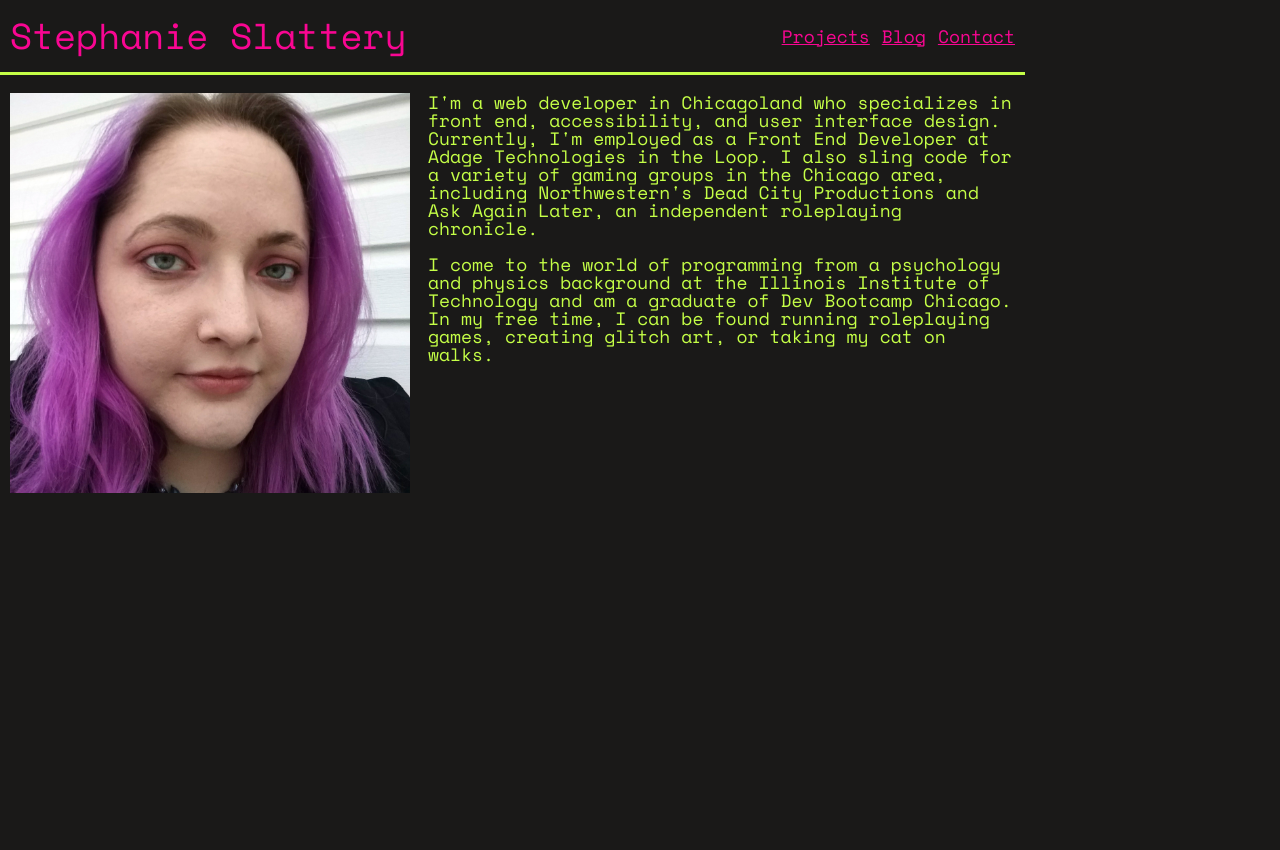
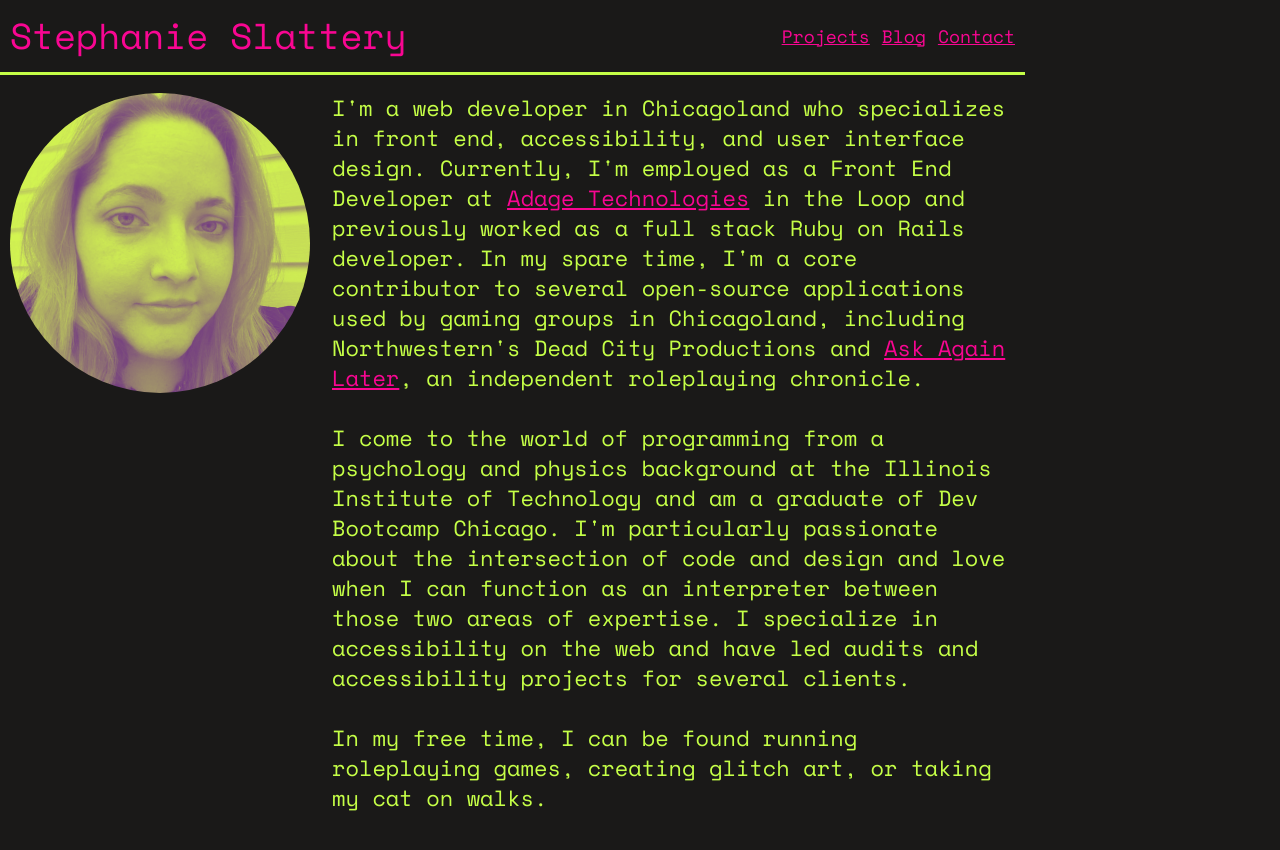
Before and after one commit to sublimemarch/personal-site, a Jekyll site: the page built from index.md, in a window 1280 px wide. Shown: the top 850 px of the page. Built offline with Jekyll 4.4.1, drawn with Linux system fonts in a browser that asks for light colours; nearby versions of some CDN libraries.

Commit message:
Update homepage

```diff
--- a/_layouts/default.html
+++ b/_layouts/default.html
@@ -8,6 +8,11 @@
     <link rel="stylesheet" href="/css/styles.css">
   </head>
   <body>
+    <svg class="defs-only">
+      <filter id="duochrome" color-interpolation-filters="sRGB" x="0" y="0" height="100%" width="100%">
+        <feColorMatrix id="matrix" type="matrix" values="0.3984375 0 0 0 0.42578125 0.76953125 0 0 0 0.1875 -0.19921875 0 0 0 0.515625 0 0 0 1 0"></feColorMatrix>
+      </filter>
+    </svg>
     <div class="wrapper">
       <header>
         <h1><a href="/">Stephanie Slattery</a></h1>
--- a/_sass/homepage.scss
+++ b/_sass/homepage.scss
@@ -1,3 +1,7 @@
+.defs-only {
+  display: none;
+}
+
 .homepage {
   display: flex;
   flex-direction: row;
@@ -6,13 +10,46 @@
     object-fit: cover;
     height: auto;
     width: auto;
-    max-width: 40%;
-    max-height: 400px;
+    -webkit-filter: url(#duochrome);
   }
 
   &-blurb {
-    width: 60%;
-    margin-left: 1em;
+    line-height: 30px;
+    font-size: 22px;
   }
 
 }
+
+@media (min-width: $small-width) {
+  .homepage {
+    img {
+      width: 35vw;
+      height: 35vw;
+      border-radius: 35vw;
+      max-width: 300px;
+      max-height: 300px;
+    }
+
+    &-blurb {
+      margin-left: 1em;
+    }
+  }
+}
+
+@media (max-width: $small-width) {
+  .homepage {
+    flex-wrap: wrap;
+    justify-content: center;
+
+    &-blurb {
+      width: 100%;
+    }
+
+    img {
+      width: 250px;
+      height: 250px;
+      border-radius: 250px;
+      margin-bottom: 1em;
+    }
+  }
+}
--- a/_sass/typography.scss
+++ b/_sass/typography.scss
@@ -1,6 +1,7 @@
 body {
   font-family: $title-font;
   font-size: 18px;
+  color: $green;
 }
 
 h1, h2, h3, h4, h5, h6 {
--- a/css/styles.scss
+++ b/css/styles.scss
@@ -12,7 +12,6 @@
 
 body {
   background-color: $black;
-  color: $green;
 }
 
 a {
--- a/index.md
+++ b/index.md
@@ -3,10 +3,12 @@ layout: default
 ---
 
 <div class="homepage">
-  <img src="/img/my-face.jpg">
+  <img src="/img/my-face.png" alt="Stephanie Slattery">
   <div class="homepage-blurb">
-    I'm a web developer in Chicagoland who specializes in front end, accessibility, and user interface design. Currently, I'm employed as a Front End Developer at Adage Technologies in the Loop. I also sling code for a variety of gaming groups in the Chicago area, including Northwestern's Dead City Productions and Ask Again Later, an independent roleplaying chronicle.
+    I'm a web developer in Chicagoland who specializes in front end, accessibility, and user interface design. Currently, I'm employed as a Front End Developer at <a href="https://www.adagetechnologies.com">Adage Technologies</a> in the Loop and previously worked as a full stack Ruby on Rails developer. In my spare time, I'm a core contributor to several open-source applications used by gaming groups in Chicagoland, including Northwestern's Dead City Productions and <a href="http://www.askagainlater.com/">Ask Again Later</a>, an independent roleplaying chronicle.
     <br><br>
-    I come to the world of programming from a psychology and physics background at the Illinois Institute of Technology and am a graduate of Dev Bootcamp Chicago. In my free time, I can be found running roleplaying games, creating glitch art, or taking my cat on walks.
+    I come to the world of programming from a psychology and physics background at the Illinois Institute of Technology and am a graduate of Dev Bootcamp Chicago. I'm particularly passionate about the intersection of code and design and love when I can function as an interpreter between those two areas of expertise. I specialize in accessibility on the web and have led audits and accessibility projects for several clients.
+    <br><br>
+    In my free time, I can be found running roleplaying games, creating glitch art, or taking my cat on walks.
   </div>
 </div>
```
Also changed, not shown: img/my-face.png (added), 1 other file.
